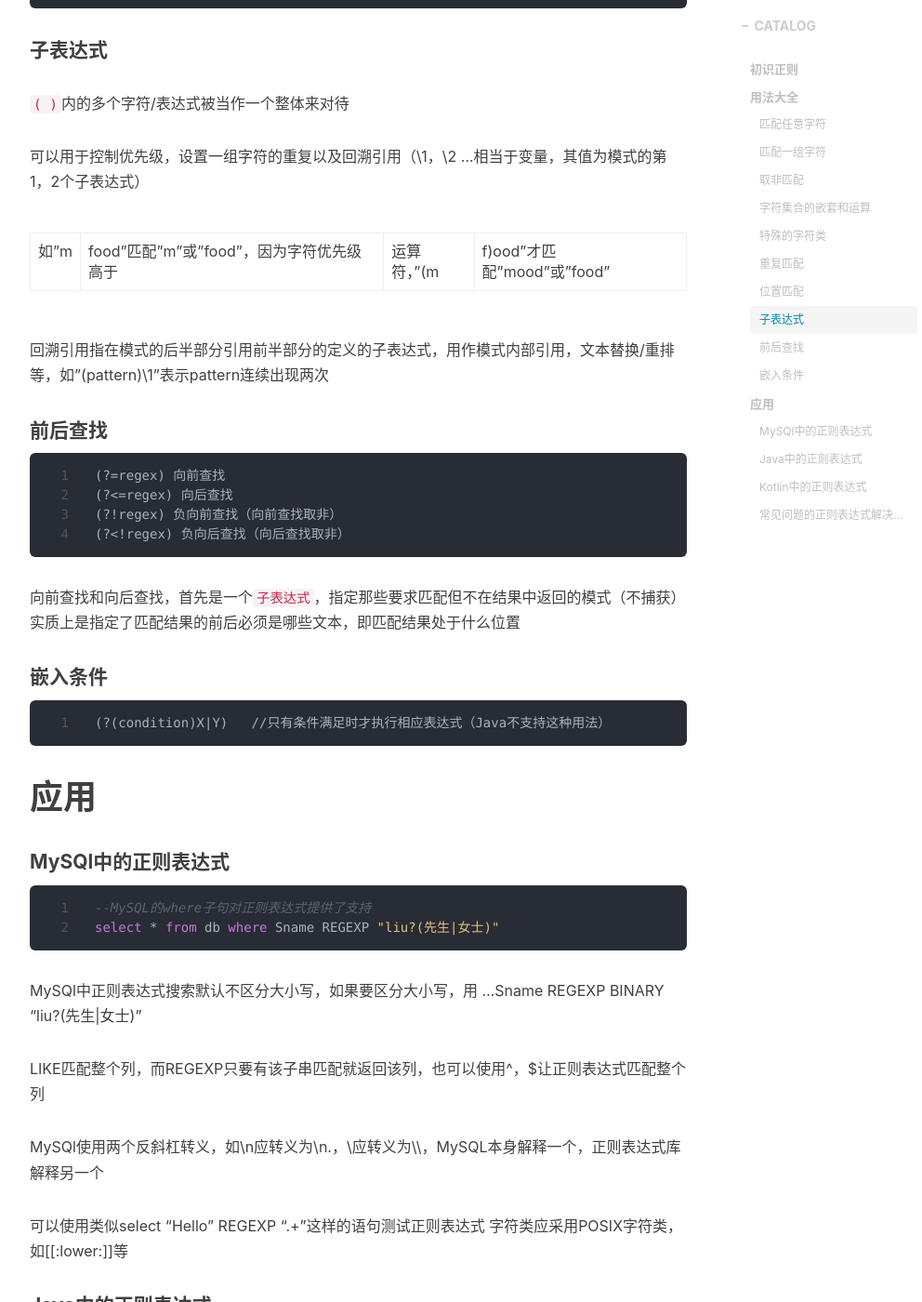
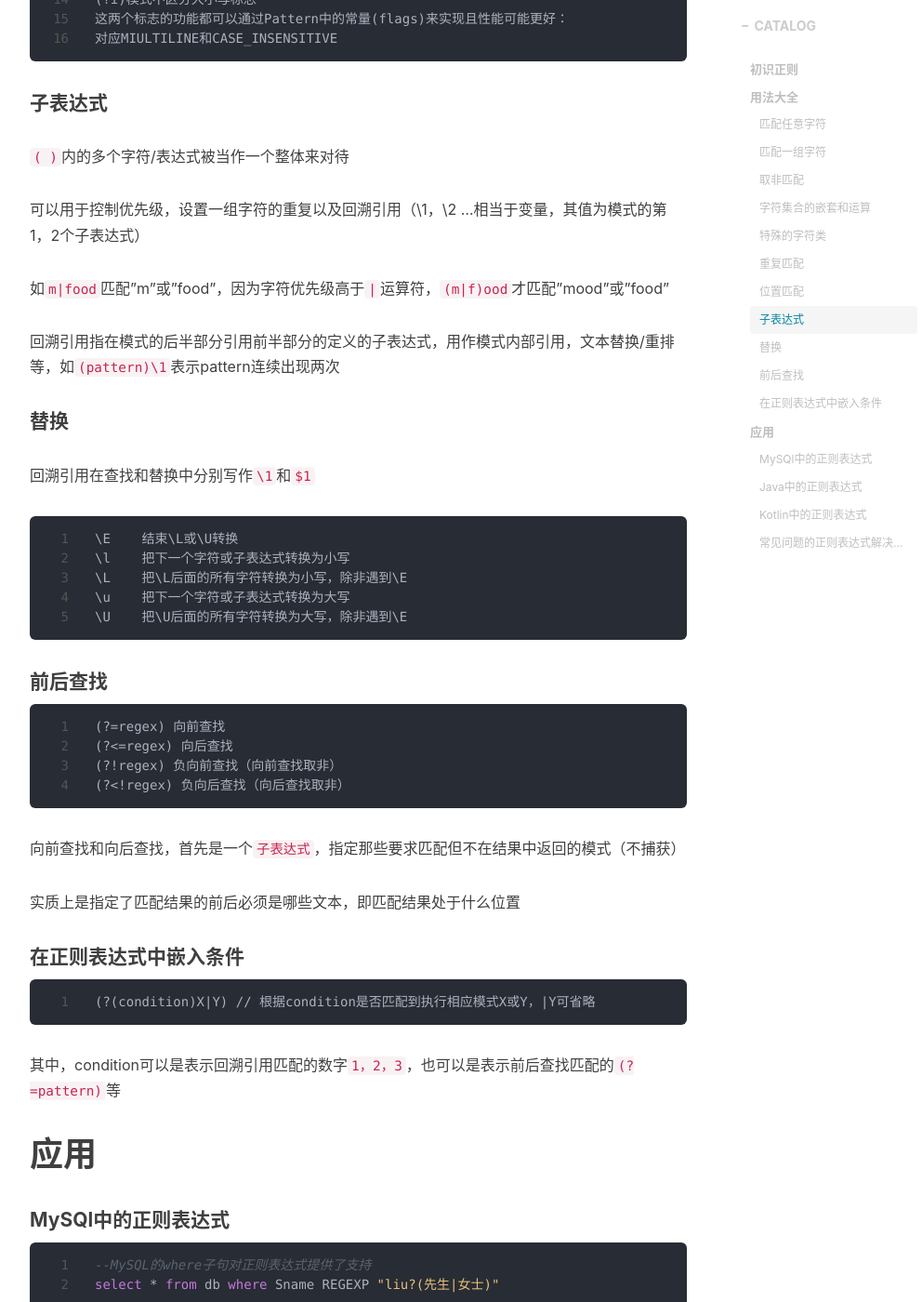
Before and after one commit to lchang199x/lchang199x.github.io, a Jekyll site: the page built from _posts/2023-12-26-An Introduction to Regular Expression.md, in a window 1280 px wide and 1400 px high, scrolled down 3007 px. Shown: the whole window at 93% size, without its empty margins (233-1225 px from the left). Built offline with Jekyll 4.4.1, drawn with Linux system fonts in a browser that asks for light colours; nearby versions of some CDN libraries; comment, search, counter and statistics services are not loaded; some of the changed text lies outside the part shown.

Commit message:
update regex post

````diff
--- a/_posts/2016-11-14-An Introduction to Regular Expression.md
+++ b/_posts/2023-12-26-An Introduction to Regular Expression.md
@@ -62,6 +62,8 @@ POSIX字符类:
 #### 重复匹配
 它们都是贪婪型的元字符，可能会导致过渡匹配，它们的懒惰型版本只用在其后多加一个问号`?`
 
+如对于字符串"acbacb"，模式`a.*b`匹配整个字符串，但`a.*?b`仅与"acb"匹配
+
 ```
 .
 *
@@ -100,9 +102,21 @@ POSIX字符类:
 
 可以用于控制优先级，设置一组字符的重复以及回溯引用（\1，\2 …相当于变量，其值为模式的第1，2个子表达式）
 
-如"m|food"匹配"m"或"food"，因为字符优先级高于|运算符，"(m|f)ood"才匹配"mood"或"food"
+如`m|food`匹配"m"或"food"，因为字符优先级高于`|`运算符，`(m|f)ood`才匹配"mood"或"food"
 
-回溯引用指在模式的后半部分引用前半部分的定义的子表达式，用作模式内部引用，文本替换/重排等，如"(pattern)\1"表示pattern连续出现两次
+回溯引用指在模式的后半部分引用前半部分的定义的子表达式，用作模式内部引用，文本替换/重排等，如`(pattern)\1`表示pattern连续出现两次
+
+#### 替换
+回溯引用在查找和替换中分别写作`\1`和`$1`
+
+```
+\E    结束\L或\U转换
+\l    把下一个字符或子表达式转换为小写
+\L    把\L后面的所有字符转换为小写，除非遇到\E
+\u    把下一个字符或子表达式转换为大写
+\U    把\U后面的所有字符转换为大写，除非遇到\E
+```
+
 
 #### 前后查找
 
@@ -114,14 +128,16 @@ POSIX字符类:
 ```
 
 向前查找和向后查找，首先是一个`子表达式`，指定那些要求匹配但不在结果中返回的模式（不捕获）
+
 实质上是指定了匹配结果的前后必须是哪些文本，即匹配结果处于什么位置
 
 
-#### 嵌入条件
+#### 在正则表达式中嵌入条件
 
 ```
-(?(condition)X|Y)   //只有条件满足时才执行相应表达式（Java不支持这种用法）
+(?(condition)X|Y) // 根据condition是否匹配到执行相应模式X或Y，|Y可省略
 ```
+其中，condition可以是表示回溯引用匹配的数字`1，2，3`，也可以是表示前后查找匹配的`(?=pattern)`等
 
 # 应用
 
````
Also changed, not shown: other parts of _posts/2023-12-26-An Introduction to Regular Expression.md (+1 -3 lines), _posts/2023-03-13-An Introduction to Markdown.md (renamed from _posts/2017-12-28-An Introduction to Markdown.md).
